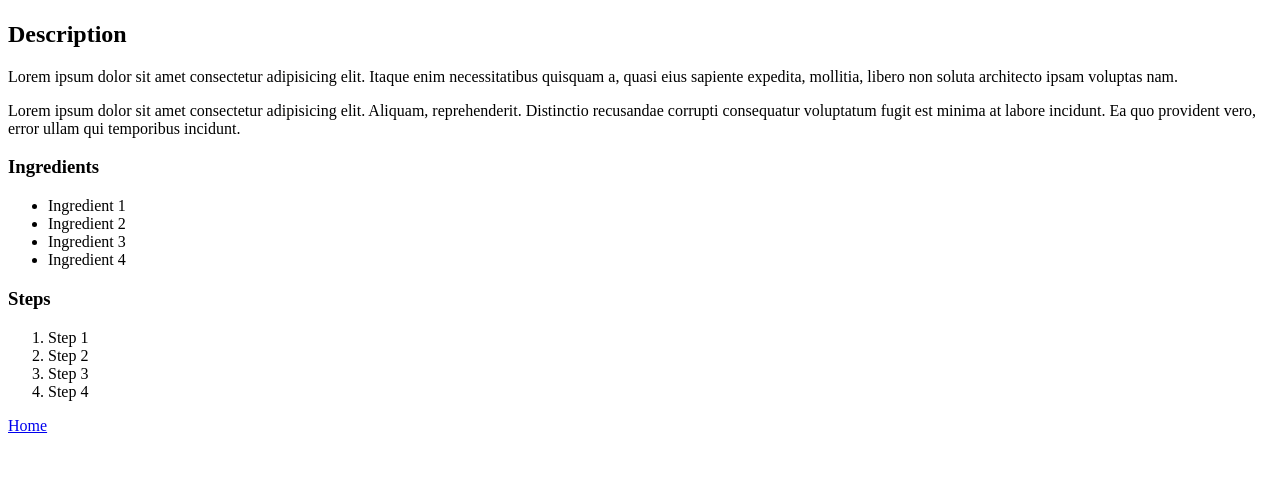
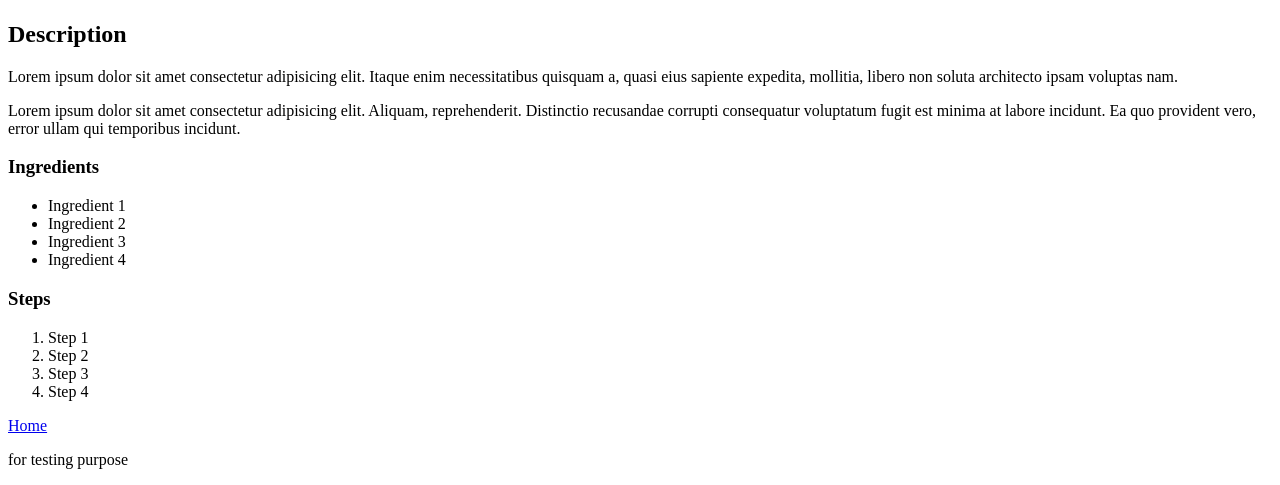
Before and after one commit to abdullahzeb11/odin-recipes, a plain HTML site: page recipes/lasagna.html in a window 1280 px wide. Shown: the part 383-868 px from the top of the page. Before the commit the page ends 826 px from the top, so only its background shows below. Drawn offline with Linux system fonts and the light colour scheme.

Commit message:
add one line for testing purpose

```diff
--- a/recipes/lasagna.html
+++ b/recipes/lasagna.html
@@ -27,5 +27,8 @@
     </ol>
 
     <a href="../index.html">Home</a>
+
+
+<p> for testing purpose</p>
 </body>
 </html>
```
